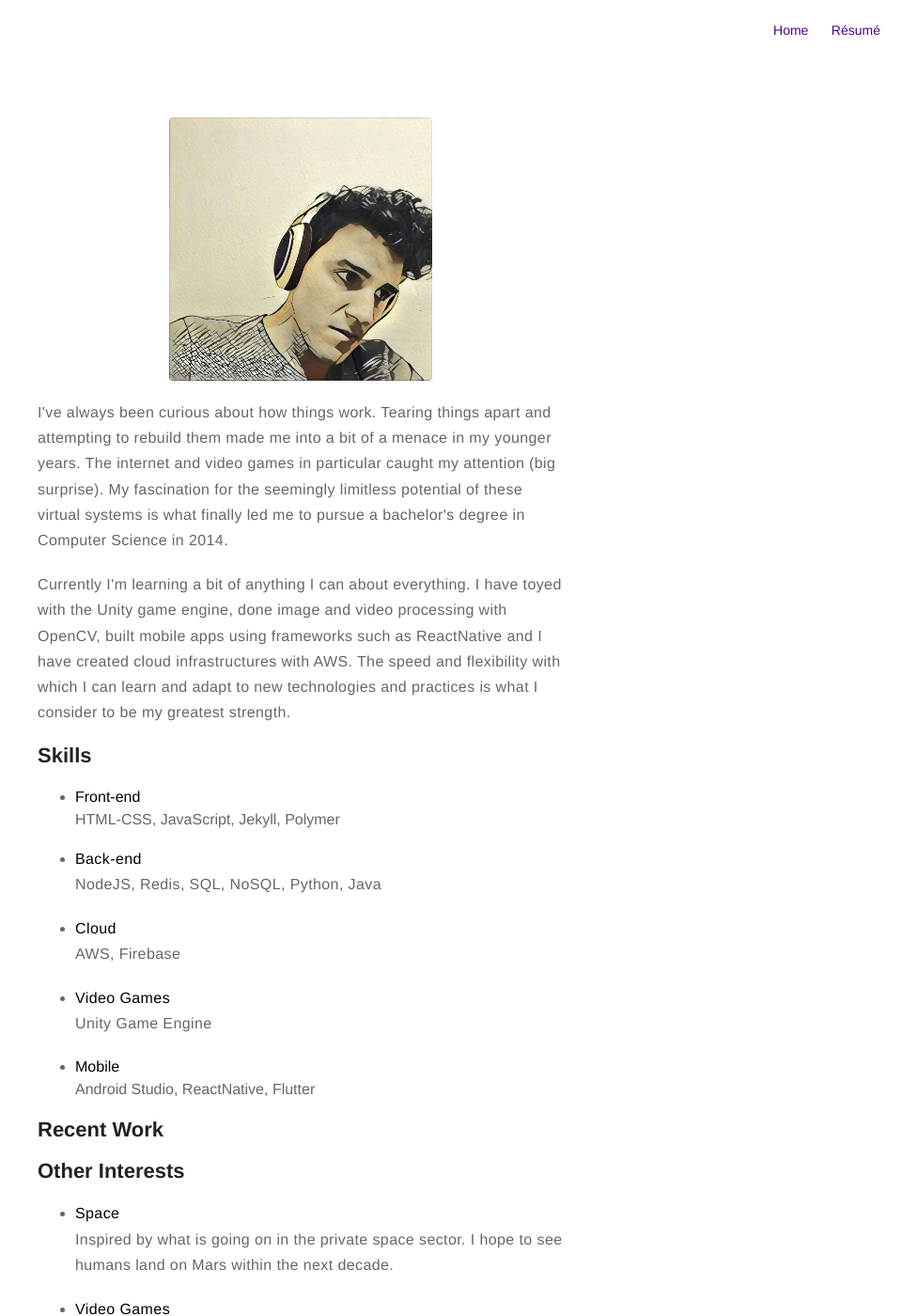
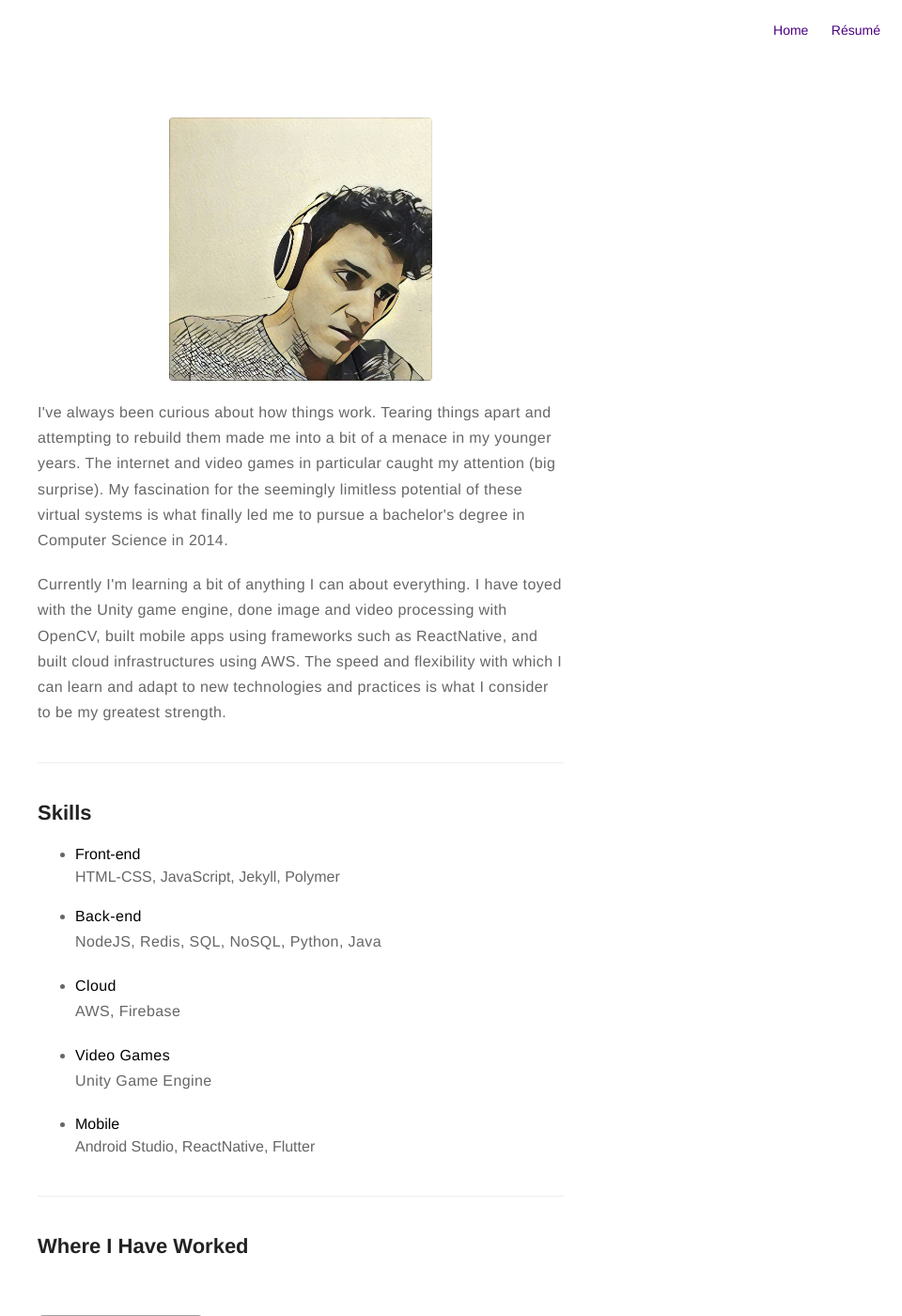
Before and after one commit to SethStalley/sethstalley.github.io, a Jekyll site: the page built from about.md, in a window 1280 px wide and 1400 px high. Shown: the whole window at 94% size, without its empty margins (320-1280 px from the left). Built offline with Jekyll 4.4.1, drawn with Linux system fonts in a browser that asks for light colours; grey boxes are pictures that could not be loaded.

Commit message:
Added Places worked to about page.

```diff
--- a/about.md
+++ b/about.md
@@ -6,10 +6,12 @@ layout: page
 
 <p>I've always been curious about how things work. Tearing things apart and attempting to rebuild them made me into a bit of a menace in my younger years. The internet and video games in particular caught my attention (big surprise). My fascination for the seemingly limitless potential of these virtual systems is what finally led me to pursue a bachelor's degree in Computer Science in 2014.</p>
 
-<p>Currently I'm learning a bit of anything I can about everything. I have toyed with the Unity game engine, done image and video processing with OpenCV, built mobile apps using frameworks such as ReactNative and I have created cloud infrastructures with AWS.
+<p>Currently I'm learning a bit of anything I can about everything. I have toyed with the Unity game engine, done image and video processing with OpenCV, built mobile apps using frameworks such as ReactNative, and built cloud infrastructures using AWS.
 The speed and flexibility with which I can learn and adapt to new technologies and practices is what I consider to be my greatest strength.</p>
 
-<h2>Skills</h2>
+---
+
+## Skills
 
 * **Front-end**
 HTML-CSS, JavaScript, Jekyll, Polymer
@@ -25,16 +27,17 @@ Unity Game Engine
 * **Mobile**
 Android Studio, ReactNative, Flutter
 
-<h2>Recent Work</h2>
+---
 
+## Where I Have Worked
 
-<!-- <h2>Projects</h2>
+<div class="side-by-side">
+    <div class="toleft">
+        <img class="image" src="http://media.corporate-ir.net/media_files/IROL/17/176060/img/logos/amazon_logo_RGB.jpg" alt="Amazon">
+    </div>
 
-<ul>
-	<li><a href="https://github.com/">Lorem Lorem</a></li>
-	<li><a href="https://github.com/">Ipsum Dolor</a></li>
-	<li><a href="https://github.com/">Dolor Lorem</a></li>
-</ul> -->
+</div>
+---
 
 ## Other Interests
 
```
